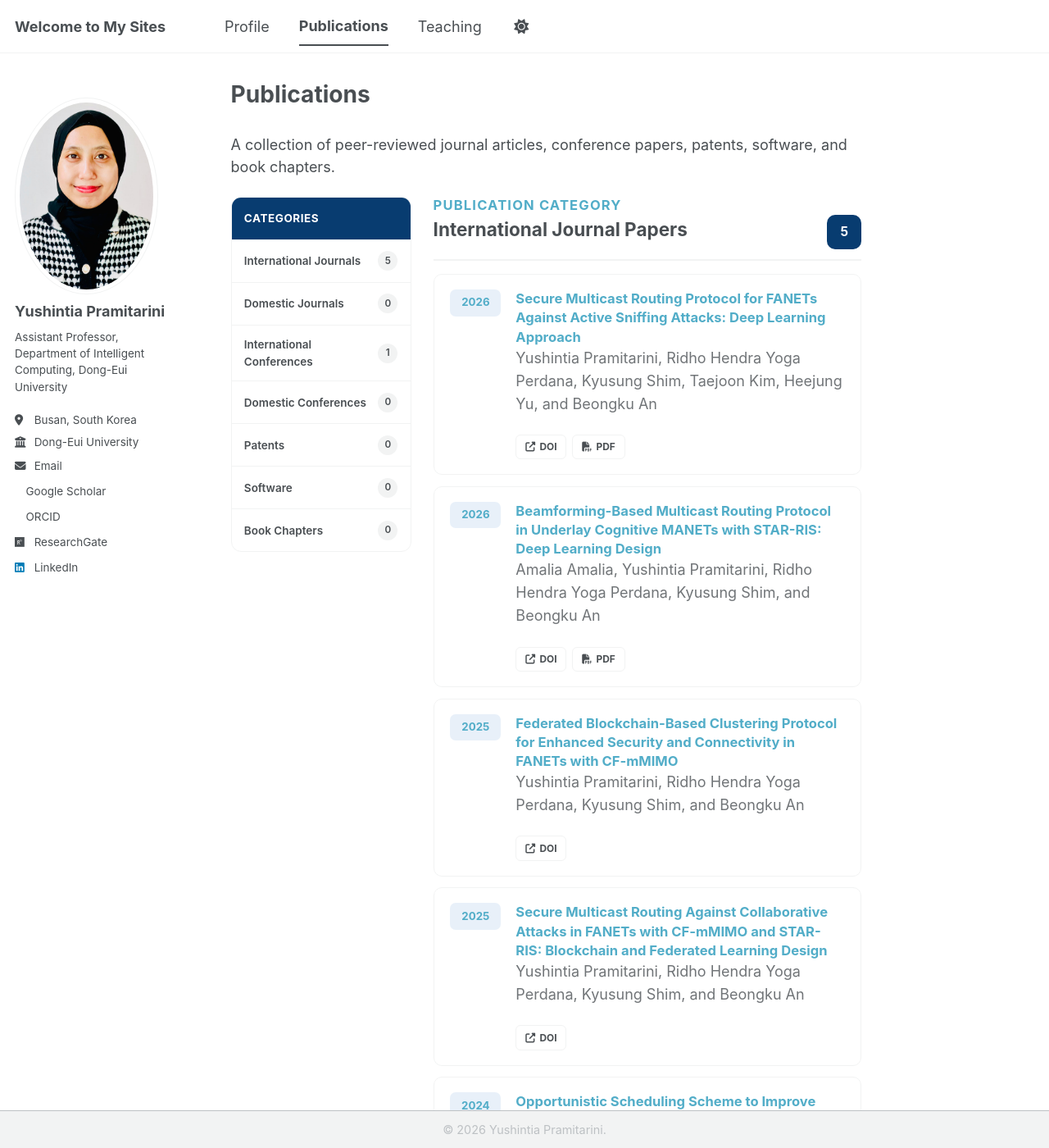
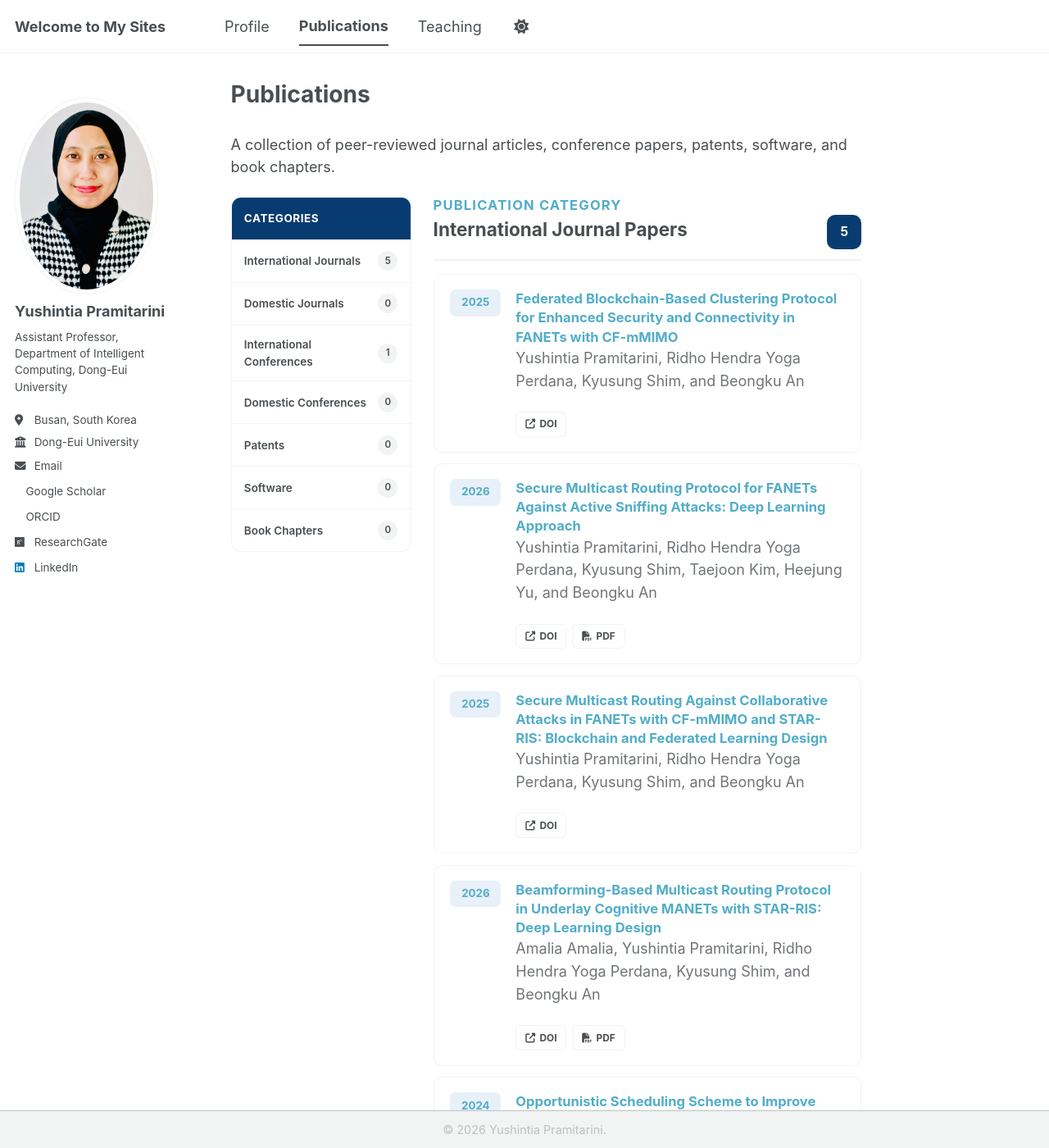
Before and after one commit to yushintia/yushintia.github.io, a Jekyll site: the page built from _pages/publications.md, in a window 1280 px wide and 1400 px high. Shown: the whole window at 82% size. Built offline with Jekyll 4.4.1, drawn with Linux system fonts in a browser that asks for light colours; a style sheet for code colours, icons or effects is not loaded.

Commit message:
Sort publications by date instead of year

```diff
--- a/_pages/publications.md
+++ b/_pages/publications.md
@@ -75,7 +75,7 @@ author_profile: true
         {% if group.items.size > 0 %}
 
           <ol class="pub-list" data-publication-list>
-            {% assign sorted_items = group.items | sort: "year" | reverse %}
+            {% assign sorted_items = group.items | sort: "date" | reverse %}
 
             {% for item in sorted_items %}
               <li
```
